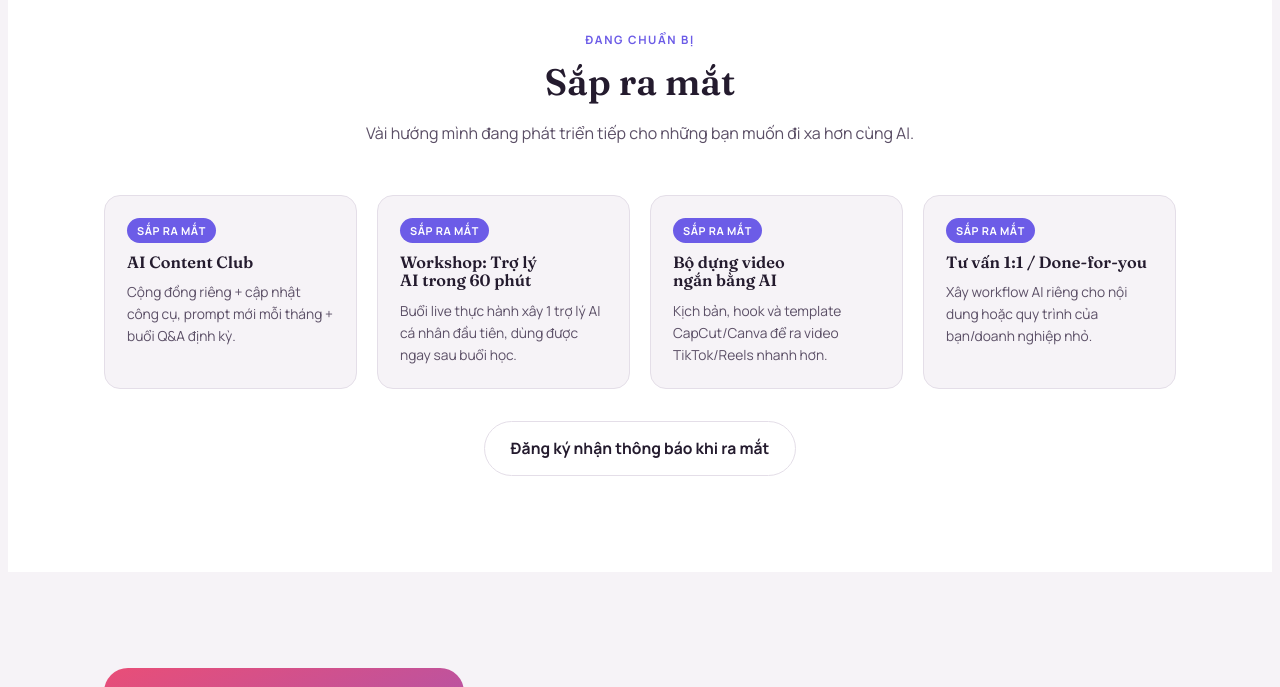
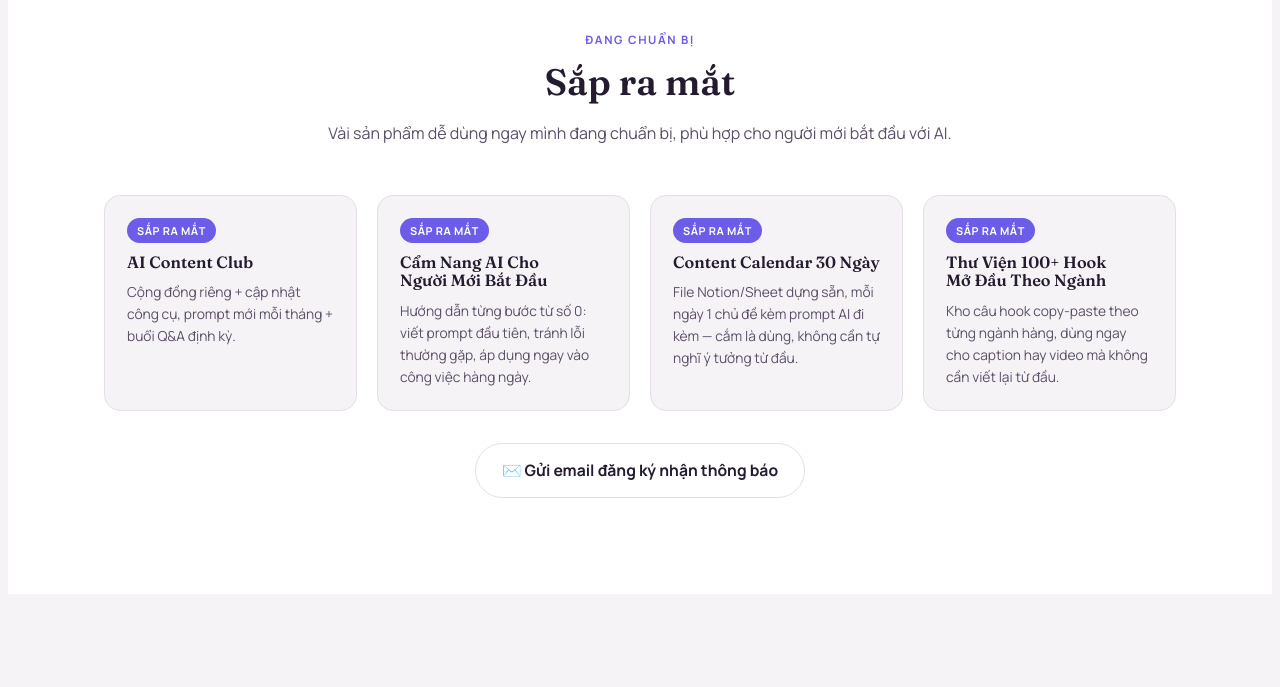
Before and after one commit to uyenthy-dinh/belindadinh, a plain HTML site: page index.html in a window 1280 px wide. Shown: the part 2640-3327 px from the top of the page. Drawn offline with Linux system fonts and the light colour scheme.

Commit message:
Swap coming-soon products for beginner-friendly self-paced offers; contact CTA now email

```diff
--- a/index.html
+++ b/index.html
@@ -372,7 +372,7 @@
       <div class="section-head">
         <p class="eyebrow">Đang chuẩn bị</p>
         <h2>Sắp ra mắt</h2>
-        <p>Vài hướng mình đang phát triển tiếp cho những bạn muốn đi xa hơn cùng AI.</p>
+        <p>Vài sản phẩm dễ dùng ngay mình đang chuẩn bị, phù hợp cho người mới bắt đầu với AI.</p>
       </div>
       <div class="soon-grid">
         <div class="soon-card">
@@ -382,22 +382,22 @@
         </div>
         <div class="soon-card">
           <span class="badge">Sắp ra mắt</span>
-          <h3>Workshop: Trợ lý AI trong 60 phút</h3>
-          <p>Buổi live thực hành xây 1 trợ lý AI cá nhân đầu tiên, dùng được ngay sau buổi học.</p>
+          <h3>Cẩm Nang AI Cho Người Mới Bắt Đầu</h3>
+          <p>Hướng dẫn từng bước từ số 0: viết prompt đầu tiên, tránh lỗi thường gặp, áp dụng ngay vào công việc hàng ngày.</p>
         </div>
         <div class="soon-card">
           <span class="badge">Sắp ra mắt</span>
-          <h3>Bộ dựng video ngắn bằng AI</h3>
-          <p>Kịch bản, hook và template CapCut/Canva để ra video TikTok/Reels nhanh hơn.</p>
+          <h3>Content Calendar 30 Ngày</h3>
+          <p>File Notion/Sheet dựng sẵn, mỗi ngày 1 chủ đề kèm prompt AI đi kèm — cắm là dùng, không cần tự nghĩ ý tưởng từ đầu.</p>
         </div>
         <div class="soon-card">
           <span class="badge">Sắp ra mắt</span>
-          <h3>Tư vấn 1:1 / Done-for-you</h3>
-          <p>Xây workflow AI riêng cho nội dung hoặc quy trình của bạn/doanh nghiệp nhỏ.</p>
+          <h3>Thư Viện 100+ Hook Mở Đầu Theo Ngành</h3>
+          <p>Kho câu hook copy-paste theo từng ngành hàng, dùng ngay cho caption hay video mà không cần viết lại từ đầu.</p>
         </div>
       </div>
       <div style="text-align:center;margin-top:32px;">
-        <a href="#freebie" class="btn btn-ghost">Đăng ký nhận thông báo khi ra mắt</a>
+        <a href="mailto:belindadinh1421@gmail.com?subject=Dang%20ky%20nhan%20thong%20bao%20san%20pham%20moi&body=Minh%20muon%20duoc%20bao%20khi%20co%20san%20pham%20moi%20ra%20mat.%0A%0AEmail%20nhan%20thong%20bao%3A%20" class="btn btn-ghost">✉️ Gửi email đăng ký nhận thông báo</a>
       </div>
     </div>
   </section>
```
